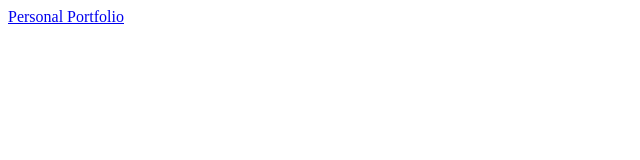
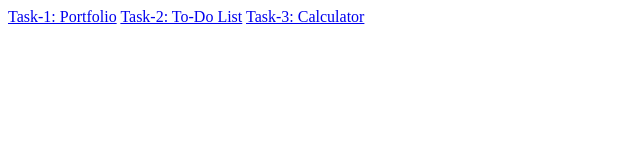
Before and after one commit to Rutvik-121/CodSoft_WebDev, a plain HTML site: page index.html in a window 1280 px wide. Shown: the whole page, without its empty margins (0-640 px from the left). Drawn offline with Linux system fonts and the light colour scheme.

Commit message:
Update index.html

```diff
--- a/index.html
+++ b/index.html
@@ -1,5 +1,7 @@
 <html>
 <body>
-  <a href="./Personal Portfolio/index.html">Personal Portfolio</a>
+  <a href="./Personal Portfolio/index.html">Task-1: Portfolio</a>
+  <a href="./To-Do List/index.html">Task-2: To-Do List</a>
+  <a href="./Calculator/index.html">Task-3: Calculator</a>
 </body>
 </html>
```
